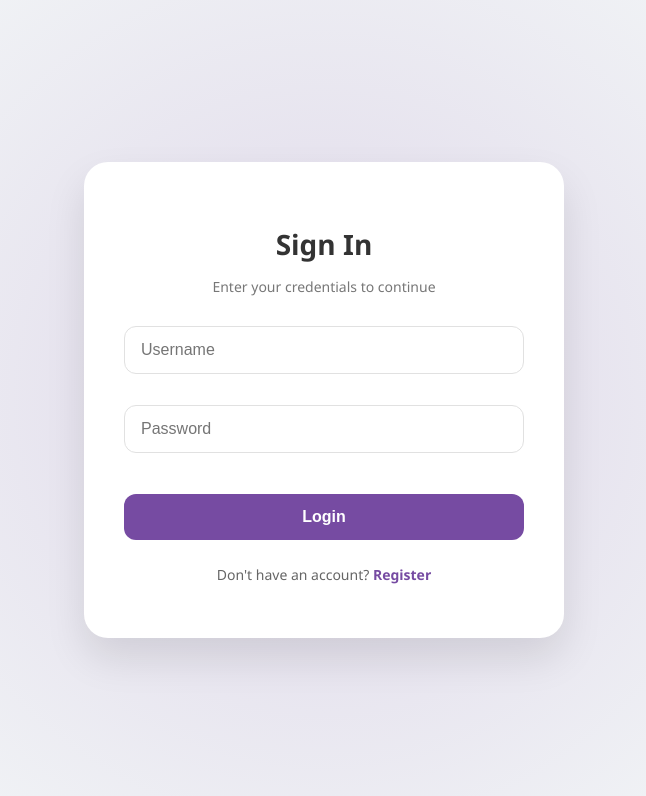
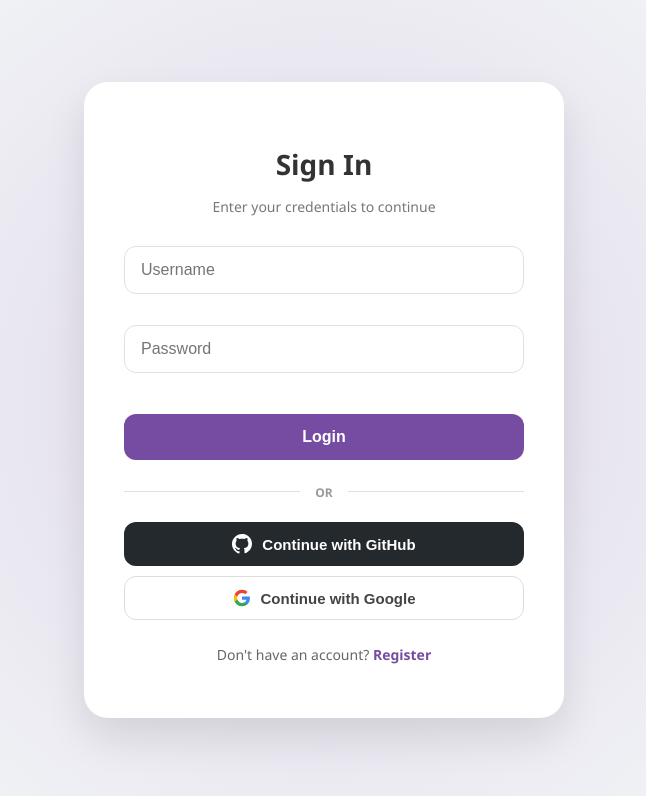
Before and after one commit to juandaantoniusapakpahan/habit-tracker-ui, a React (Vite) app: page / in a window 1280 px wide. Shown: the top 796 px of the page, without its empty margins (316-962 px from the left). Built offline with nearby package versions, Linux system fonts and the light colour scheme.

Commit message:
add google github login

```diff
--- a/src/App.jsx
+++ b/src/App.jsx
@@ -6,40 +6,60 @@
 import Auth from "./components/Auth";
 
 function App() {
-  // 1. Inisialisasi state dari localStorage agar saat refresh data tidak hilang
+  // 1. Inisialisasi state dari localStorage
   const [activePage, setActivePage] = useState(() => {
     return localStorage.getItem("lastActivePage") || "Daily Tracker";
   });
 
   const [isAuthenticated, setIsAuthenticated] = useState(!!localStorage.getItem("token"));
 
-  // 2. Gunakan useEffect untuk memantau perubahan activePage dan menyimpannya ke localStorage
+  // --- LOGIKA PENANGKAP TOKEN GITHUB (OAUTH2) ---
+  useEffect(() => {
+    // Ambil query string dari URL (misal: ?token=ey...)
+    const params = new URLSearchParams(window.location.search);
+    const tokenFromUrl = params.get("token");
+
+    if (tokenFromUrl) {
+      // Simpan ke localStorage agar konsisten dengan login biasa
+      localStorage.setItem("token", tokenFromUrl);
+
+      // Update state agar tampilan langsung berubah ke dashboard
+      setIsAuthenticated(true);
+      setActivePage("Daily Tracker");
+
+      // Hapus token dari URL address bar agar bersih dan aman
+      window.history.replaceState({}, document.title, "/");
+
+      console.log("Login GitHub Berhasil");
+    }
+  }, []); // Berjalan sekali saat aplikasi di-load
+
+  // 2. Pantau perubahan activePage
   useEffect(() => {
     localStorage.setItem("lastActivePage", activePage);
   }, [activePage]);
 
   const handleLoginSuccess = () => {
     setIsAuthenticated(true);
-    // Saat login, arahkan ke default atau ambil dari penyimpanan
     setActivePage("Daily Tracker");
   };
 
   const handleLogout = () => {
     localStorage.removeItem("token");
-    localStorage.removeItem("lastActivePage"); // Opsional: hapus histori halaman saat logout
+    localStorage.removeItem("lastActivePage");
     setIsAuthenticated(false);
   };
 
+  // Jika belum login, tampilkan layar Auth (yang sekarang sudah ada tombol GitHub-nya)
   if (!isAuthenticated) {
     return <Auth onLoginSuccess={handleLoginSuccess} />;
   }
 
   return (
     <div className="app-container">
-      {/* Pastikan Navbar memanggil setActivePage saat menu diklik */}
       <Navbar
         onSelect={setActivePage}
-        activePage={activePage} // Kirim ini agar Navbar tahu mana yang aktif
+        activePage={activePage}
         onLogout={handleLogout}
       />
 
--- a/src/components/Auth.jsx
+++ b/src/components/Auth.jsx
@@ -24,6 +24,13 @@
         }
     };
 
+    // Fungsi untuk mengarahkan ke OAuth2 Spring Boot
+    const handleGithubLogin = () => {
+        window.location.href = "http://localhost:8080/oauth2/authorization/github";
+    };
+    const handleGoogleLogin = () => {
+        window.location.href = "http://localhost:8080/oauth2/authorization/google";
+    };
     return (
         <div className="auth-screen">
             <div className="auth-card">
@@ -38,7 +45,7 @@
                             type="text"
                             placeholder="Username"
                             required
-                            onChange={(e) => setFormData({...formData, username: e.target.value})}
+                            onChange={(e) => setFormData({ ...formData, username: e.target.value })}
                         />
                     </div>
 
@@ -48,7 +55,7 @@
                                 type="email"
                                 placeholder="Email"
                                 required
-                                onChange={(e) => setFormData({...formData, email: e.target.value})}
+                                onChange={(e) => setFormData({ ...formData, email: e.target.value })}
                             />
                         </div>
                     )}
@@ -58,7 +65,7 @@
                             type="password"
                             placeholder="Password"
                             required
-                            onChange={(e) => setFormData({...formData, password: e.target.value})}
+                            onChange={(e) => setFormData({ ...formData, password: e.target.value })}
                         />
                     </div>
 
@@ -67,6 +74,28 @@
                     </button>
                 </form>
 
+                {/* --- TAMBAHAN UNTUK GITHUB --- */}
+                <div className="auth-divider">
+                    <span>OR</span>
+                </div>
+
+                <button type="button" onClick={handleGithubLogin} className="btn-github">
+                    <svg width="20" height="20" viewBox="0 0 24 24" fill="currentColor">
+                        <path d="M12 0c-6.626 0-12 5.373-12 12 0 5.302 3.438 9.8 8.207 11.387.599.111.793-.261.793-.577v-2.234c-3.338.726-4.042-1.61-4.042-1.61-.546-1.387-1.333-1.756-1.333-1.756-1.089-.745.083-.729.083-.729 1.205.084 1.839 1.237 1.839 1.237 1.07 1.834 2.807 1.304 3.492.997.107-.775.418-1.305.762-1.604-2.665-.305-5.467-1.334-5.467-5.931 0-1.311.469-2.381 1.236-3.221-.124-.303-.535-1.524.117-3.176 0 0 1.008-.322 3.301 1.23.957-.266 1.983-.399 3.003-.404 1.02.005 2.047.138 3.006.404 2.291-1.552 3.297-1.23 3.297-1.23.653 1.653.242 2.874.118 3.176.77.84 1.235 1.911 1.235 3.221 0 4.609-2.807 5.624-5.479 5.921.43.372.823 1.102.823 2.222v3.293c0 .319.192.694.801.576 4.765-1.589 8.199-6.086 8.199-11.386 0-6.627-5.373-12-12-12z" />
+                    </svg>
+                    Continue with GitHub
+                </button>
+                {/* ---------------------------- */}
+
+                <button type="button" onClick={handleGoogleLogin} className="btn-google">
+                    <svg width="18" height="18" viewBox="0 0 24 24">
+                        <path d="M22.56 12.25c0-.78-.07-1.53-.2-2.25H12v4.26h5.92c-.26 1.37-1.04 2.53-2.21 3.31v2.77h3.57c2.08-1.92 3.28-4.74 3.28-8.09z" fill="#4285F4" />
+                        <path d="M12 23c2.97 0 5.46-.98 7.28-2.66l-3.57-2.77c-.98.66-2.23 1.06-3.71 1.06-2.86 0-5.29-1.93-6.16-4.53H2.18v2.84C3.99 20.53 7.7 23 12 23z" fill="#34A853" />
+                        <path d="M5.84 14.09c-.22-.66-.35-1.36-.35-2.09s.13-1.43.35-2.09V7.07H2.18C1.43 8.55 1 10.22 1 12s.43 3.45 1.18 4.93l3.66-2.84z" fill="#FBBC05" />
+                        <path d="M12 5.38c1.62 0 3.06.56 4.21 1.64l3.15-3.15C17.45 2.09 14.97 1 12 1 7.7 1 3.99 3.47 2.18 7.07l3.66 2.84c.87-2.6 3.3-4.53 6.16-4.53z" fill="#EA4335" />
+                    </svg>
+                    Continue with Google
+                </button>
                 <p className="toggle-auth">
                     {isLogin ? "Don't have an account?" : "Already have an account?"}
                     <span onClick={() => setIsLogin(!isLogin)}>
--- a/src/components/css/Auth.css
+++ b/src/components/css/Auth.css
@@ -107,3 +107,81 @@
         font-size: 24px;
     }
 }
+
+/* --- TAMBAHAN CSS GITHUB & DIVIDER --- */
+
+.auth-divider {
+    margin: 20px 0;
+    position: relative;
+    text-align: center;
+}
+
+.auth-divider::before {
+    content: "";
+    position: absolute;
+    top: 50%;
+    left: 0;
+    right: 0;
+    height: 1px;
+    background: #e1e1e1;
+    z-index: 1;
+}
+
+.auth-divider span {
+    background: #ffffff;
+    padding: 0 15px;
+    color: #999;
+    font-size: 12px;
+    font-weight: 600;
+    position: relative;
+    z-index: 2;
+}
+
+.btn-github {
+    background: #24292e; /* Warna Hitam GitHub */
+    color: white;
+    padding: 12px;
+    border: none;
+    border-radius: 12px;
+    font-size: 15px;
+    font-weight: 600;
+    cursor: pointer;
+    display: flex;
+    align-items: center;
+    justify-content: center;
+    gap: 10px;
+    transition: background 0.3s ease;
+    width: 100%;
+}
+
+.btn-github:hover {
+    background: #161b22;
+}
+
+.btn-github svg {
+    fill: white;
+}
+
+.btn-google {
+    background: #ffffff;
+    color: #444;
+    padding: 12px;
+    border: 1px solid #ddd;
+    border-radius: 12px;
+    font-size: 15px;
+    font-weight: 600;
+    cursor: pointer;
+    display: flex;
+    align-items: center;
+    justify-content: center;
+    gap: 10px;
+    transition: all 0.3s ease;
+    width: 100%;
+    margin-top: 10px;
+}
+
+.btn-google:hover {
+    background: #f8f8f8;
+    box-shadow: 0 2px 4px rgba(0,0,0,0.1);
+    border-color: #ccc;
+}
--- a/src/components/css/MoneyManagement.css
+++ b/src/components/css/MoneyManagement.css
@@ -71,3 +71,69 @@
 .modal-actions button { flex: 1; padding: 10px; border-radius: 6px; cursor: pointer; border: none; font-weight: bold; }
 .btn-confirm { background: #e74c3c; color: white; }
 .btn-cancel { background: #eee; }
+
+
+/* Container pembungkus tabel agar bisa scroll */
+.table-scroll-container {
+  /* display: block;
+  max-height: 350px;
+  overflow-y: auto;
+  border: 1px solid #eee;
+  border-radius: 8px;
+  position: relative;
+  margin-top: 10px; */
+  display: block;
+  /* Ubah dari 350px ke 900px */
+  max-height: 600px;
+  overflow-y: auto;
+  border: 1px solid #eee;
+  border-radius: 8px;
+  position: relative;
+}
+
+/* Membuat Header Tetap di Atas (Sticky) */
+.data-table thead th {
+  position: sticky;
+  top: 0;
+  background-color: #f8f9fa; /* Warna header */
+  z-index: 10;
+  box-shadow: 0 2px 2px -1px rgba(0,0,0,0.1);
+}
+
+/* Membuat Footer Tetap di Bawah (Sticky) */
+/* Membuat Footer Tetap di Bawah (Sticky) dan Tertutup Rapat */
+.data-table tfoot td {
+  position: sticky;
+  bottom: 0;
+  background-color: #ffffff !important; /* Warna solid untuk menutup teks yang lewat */
+  z-index: 11; /* Naikkan z-index agar di atas baris body */
+  box-shadow: 0 -4px 10px rgba(0,0,0,0.05); /* Shadow lebih tebal agar terlihat memisahkan */
+  border-top: 2px solid #eee;
+  font-weight: bold;
+  opacity: 1; /* Pastikan tidak ada transparansi */
+}
+.data-table {
+  width: 100%;
+  border-collapse: separate; /* Ubah ke separate agar sticky bekerja lebih stabil */
+  border-spacing: 0;
+}
+.data-table td {
+  height: 45px; /* Mengunci tinggi baris */
+  padding: 8px 12px;
+  box-sizing: border-box;
+}
+
+/* Mempercantik Scrollbar untuk Chrome/Safari */
+.table-scroll-container::-webkit-scrollbar {
+  width: 6px;
+}
+.table-scroll-container::-webkit-scrollbar-track {
+  background: #f1f1f1;
+}
+.table-scroll-container::-webkit-scrollbar-thumb {
+  background: #ccc;
+  border-radius: 10px;
+}
+.table-scroll-container::-webkit-scrollbar-thumb:hover {
+  background: #aaa;
+}
```
Also changed, not shown: src/components/MoneyManagement.jsx (+7 -17 lines).
